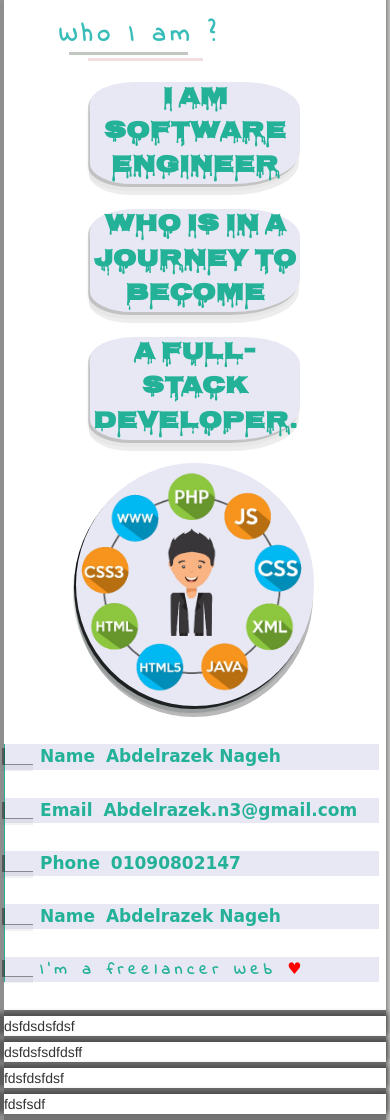
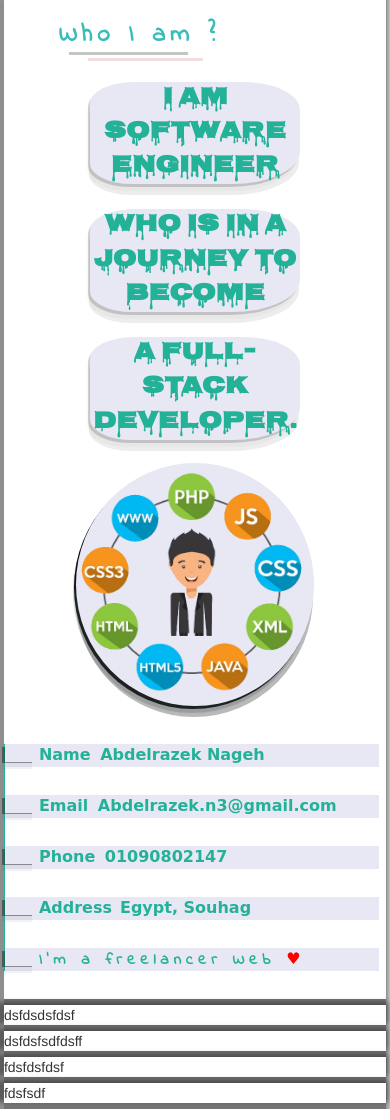
Before and after one commit to Abd-Elrazek/MY_Website, a PHP site: page / in a window 390 px wide. Shown: the part 63-1183 px from the top of the page. Run offline with PHP 8.4, Linux system fonts and the light colour scheme; some web fonts are replaced.

Commit message:
finished home's page

```diff
--- a/css/main-style.css
+++ b/css/main-style.css
@@ -216,10 +216,12 @@ span.el_info_f {
 	}
 
 	.home_info .list_info {
-		margin-right: 130px;
+		margin-right: 35px;
 	}
 
 }
+
+
 
 @media (max-width:1000px) {
 	.home_info {
@@ -237,8 +239,11 @@ span.el_info_f {
 		margin-left: 12px;
 	}
 	.home_info .list_info {
-		margin-right: 50px;
+		margin-right: 7px;
 	}
+
+	span.el_info {
+		margin-left: 11px;
 
 	}
 
@@ -332,14 +337,14 @@ span.el_info_f {
 
 	@media (max-width:395px) {
 		.home_info {
-		font-size: 17px;
+			font-size: 16px;
 			margin-left: unset;
 		}
 		.fa-square {
 			margin-left: 0px;
 		}
 		span.el_info {
-		margin-left: 5px;
+			margin-left: 4px;
 		}
 
 
--- a/index.php
+++ b/index.php
@@ -98,8 +98,8 @@
 							</li>
 							<li class="list_info">
 								<i class="fas fa-square fa-1x"></i>
-								<span class="el_info_right"> Name  </span>
-								<span class="el_info">Abdelrazek Nageh</span>
+								<span class="el_info_right"> Address</span>
+								<span class="el_info">Egypt, Souhag</span>
 							</li>
 							<li class="list_info">
 								<i class="fas fa-square fa-1x"></i>
```
Lines whose indentation alone changed are shown as unchanged.
